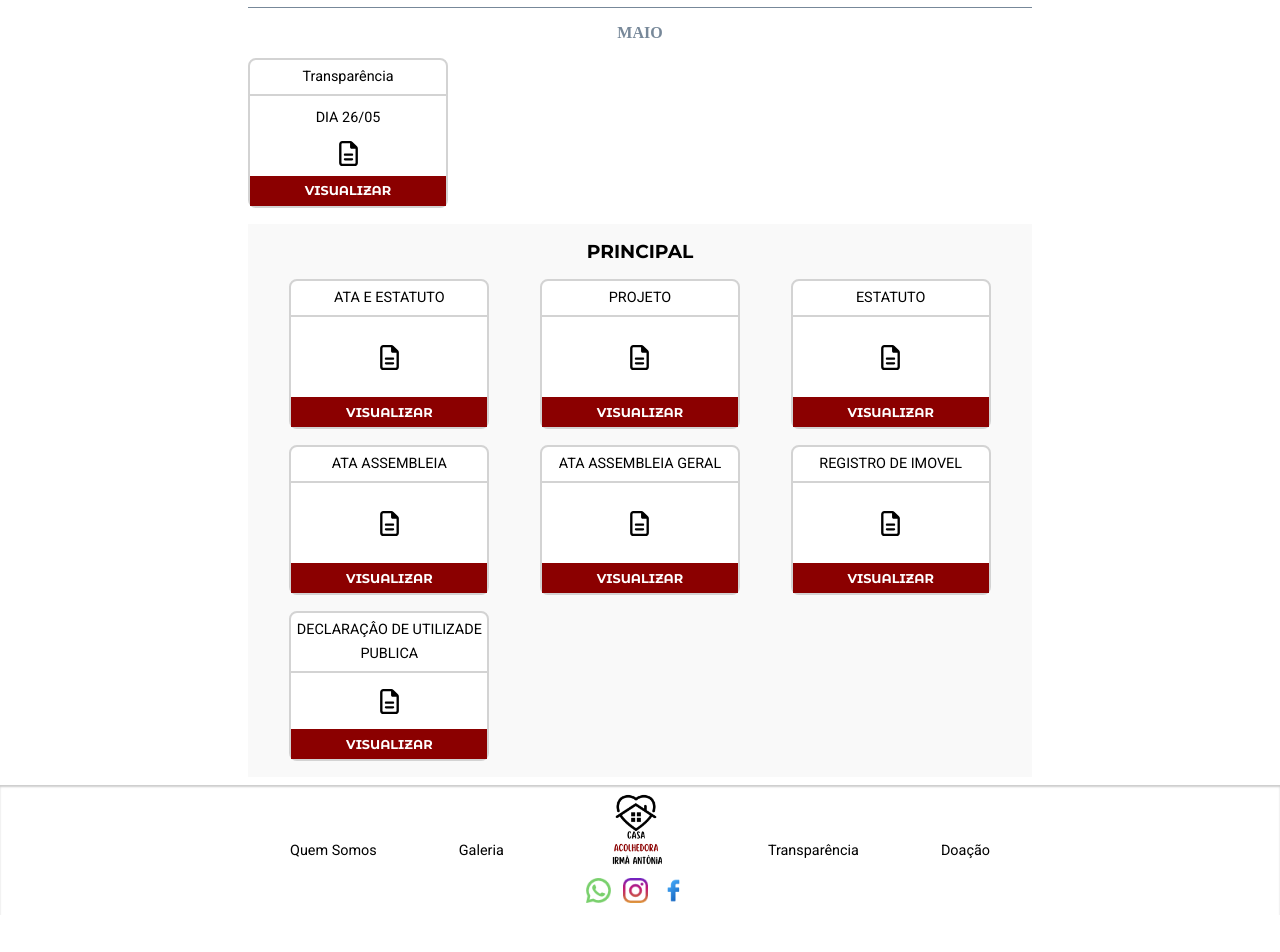
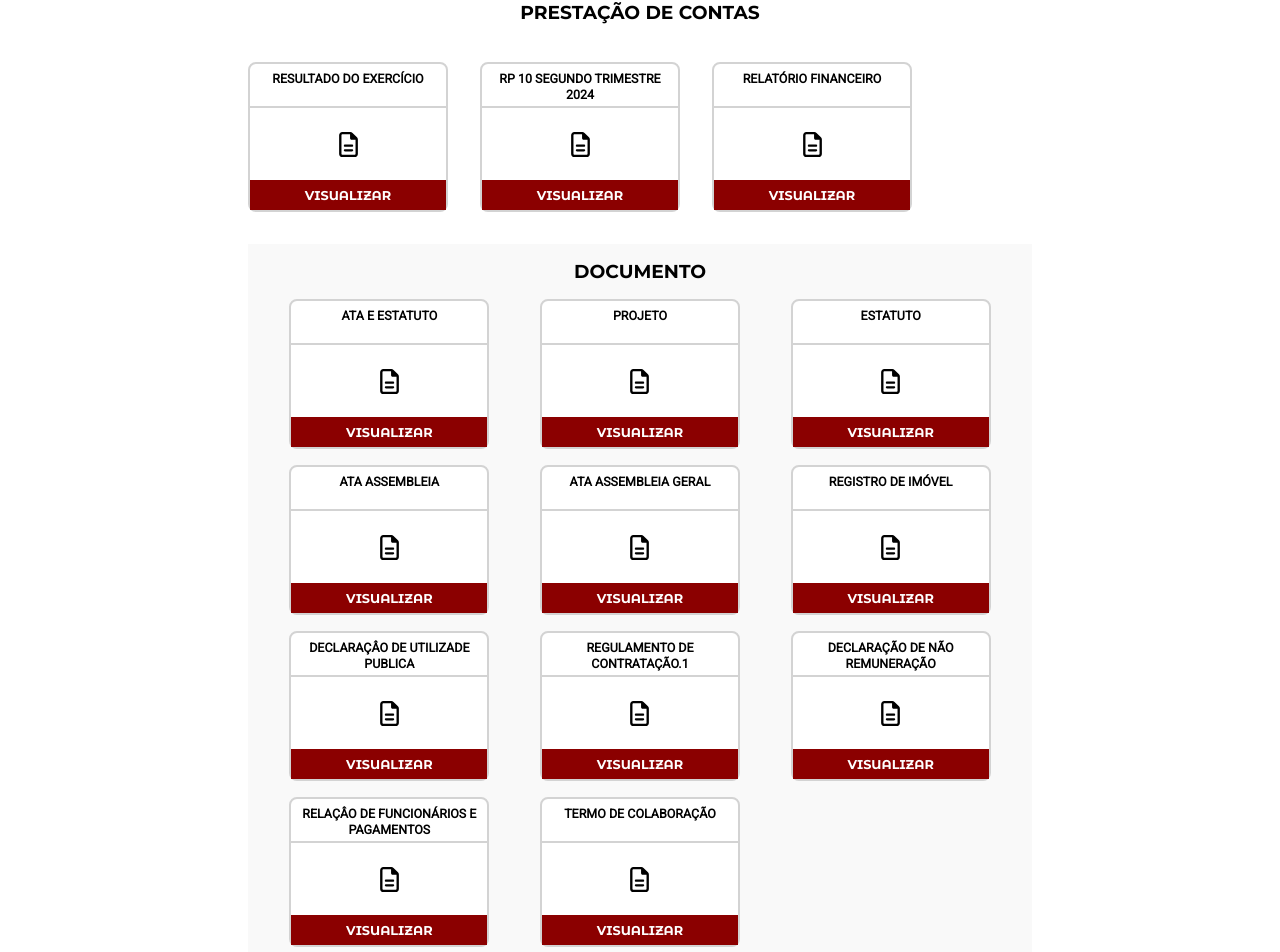
Before and after one commit to MiichaelJose/casa-acolhedoura-irma-antonia, a React (Vite) app: page /transparencia in a window 1280 px wide. Shown: the part 254-1206 px from the top of the page. Before the commit the page ends 1169 px from the top, so only its background shows below. Built offline with nearby package versions, Linux system fonts and the light colour scheme.

Commit message:
add documents transparency

```diff
--- a/src/pages/transparency/index.tsx
+++ b/src/pages/transparency/index.tsx
@@ -21,15 +21,13 @@ export default function Transparency() {
                         </button>
                     </div>
                     <div className="filter-modal"></div>
-                    <h3 className="h3_montserrat">DOCUMENTOS ANO 2024</h3>
                     <div className="area-cards">
-                        <h4>MAIO</h4>
+                        <h3 className="h3_montserrat">PRESTAÇÃO DE CONTAS</h3>
                         <div className="grid-card">
                             <div className="card">
                                 <div>
-                                    <p>Transparência</p>
+                                    <p>RESULTADO DO EXERCÍCIO</p>
                                 </div>
-                                <p>DIA 26/05</p>
                                 <img
                                     src={iconDocument}
                                     alt=""
@@ -40,11 +38,41 @@ export default function Transparency() {
                                     <button>VISUALIZAR</button>
                                 </a>
                             </div>
+
+                            <div className="card">
+                                <div>
+                                    <p>RP 10 SEGUNDO TRIMESTRE 2024</p>
+                                </div>
+                                <img
+                                    src={iconDocument}
+                                    alt=""
+                                    className="icon"
+                                />
+
+                                <a href="https://drive.google.com/file/d/1tWl5ZYbVJWV0zSjAJ-LTBhtGQVZwcXl_/view?usp=sharing">
+                                    <button>VISUALIZAR</button>
+                                </a>
+                            </div>
+
+                            <div className="card">
+                                <div>
+                                    <p>RELATÓRIO FINANCEIRO</p>
+                                </div>
+                                <img
+                                    src={iconDocument}
+                                    alt=""
+                                    className="icon"
+                                />
+
+                                <a href="https://drive.google.com/file/d/1tWl5ZYbVJWV0zSjAJ-LTBhtGQVZwcXl_/view?usp=sharing">
+                                    <button>VISUALIZAR</button>
+                                </a>
+                            </div>
                         </div>
                     </div>
                 </section>
                 <div className="main-content">
-                    <h3 className="h3_montserrat">PRINCIPAL</h3>
+                    <h3 className="h3_montserrat">DOCUMENTO</h3>
                     <div className="principal-content">
                         <div className="card">
                             <div>
@@ -99,7 +127,7 @@ export default function Transparency() {
                         </div>
                         <div className="card">
                             <div>
-                                <p>REGISTRO DE IMOVEL</p>
+                                <p>REGISTRO DE IMÓVEL</p>
                             </div>
                             <img src={iconDocument} alt="" className="icon" />
 
@@ -117,6 +145,46 @@ export default function Transparency() {
                                 <button>VISUALIZAR</button>
                             </a>
                         </div>
+                        <div className="card">
+                            <div>
+                                <p>REGULAMENTO DE CONTRATAÇÃO.1</p>
+                            </div>
+                            <img src={iconDocument} alt="" className="icon" />
+
+                            <a href="https://drive.google.com/file/d/1EyqBvDiqI7BA2mfkQHVI_2gIk3yCBdc-/view?usp=sharing">
+                                <button>VISUALIZAR</button>
+                            </a>
+                        </div>
+                        <div className="card">
+                            <div>
+                                <p>DECLARAÇÃO DE NÃO REMUNERAÇÃO</p>
+                            </div>
+                            <img src={iconDocument} alt="" className="icon" />
+
+                            <a href="https://drive.google.com/file/d/1shWBi_u1XQfp4A9JCsPKSAe7tOuyU5UL/view?usp=sharing">
+                                <button>VISUALIZAR</button>
+                            </a>
+                        </div>
+                        <div className="card">
+                            <div>
+                                <p>RELAÇÂO DE FUNCIONÁRIOS E PAGAMENTOS</p>
+                            </div>
+                            <img src={iconDocument} alt="" className="icon" />
+
+                            <a href="https://drive.google.com/file/d/1xFy-tPe_IS8aUXZKe5GKZMpOB_mLfV0f/view?usp=sharing">
+                                <button>VISUALIZAR</button>
+                            </a>
+                        </div>
+                        <div className="card">
+                            <div>
+                                <p>TERMO DE COLABORAÇÃO</p>
+                            </div>
+                            <img src={iconDocument} alt="" className="icon" />
+
+                            <a href="https://drive.google.com/file/d/1DCD0baUtd83ApyNxFrSc-ZCQl0rNCHki/view">
+                                <button>VISUALIZAR</button>
+                            </a>
+                        </div>
                     </div>
                 </div>
             </Main>
--- a/src/pages/transparency/styles.tsx
+++ b/src/pages/transparency/styles.tsx
@@ -44,15 +44,17 @@ export const Main = styled.main`
     .area-cards {
         margin-top: 1rem;
 
-        > h4 {
+        > h3 {
+            padding-top: 1rem;
+            border-top: 0.1rem solid black;
             text-align: center;
-            color: lightslategray;
         }
     }
 
     .grid-card {
         display: grid;
         place-items: center;
+        margin-top: 1.4rem;
         grid-template-columns: 1fr;
         gap: 2rem;
     }
@@ -73,9 +75,14 @@ export const Main = styled.main`
 
         div {
             width: 100%;
+            height: 30%;
             border-bottom: 2px solid lightgray;
             > p {
-                margin: 5px 0;
+                text-align: center;
+                font-size: 0.78rem;
+                padding: 0.39rem;
+                font-weight: bold;
+                line-height: 1rem;
             }
         }
         a {
@@ -98,7 +105,7 @@ export const Main = styled.main`
         background-color: #f9f9f9;
         border-radius: #f9f9f9;
         padding: 1rem;
-        margin-top: 1rem;
+        margin-top: 2rem;
 
         > .principal-content {
             width: 100%;
```
